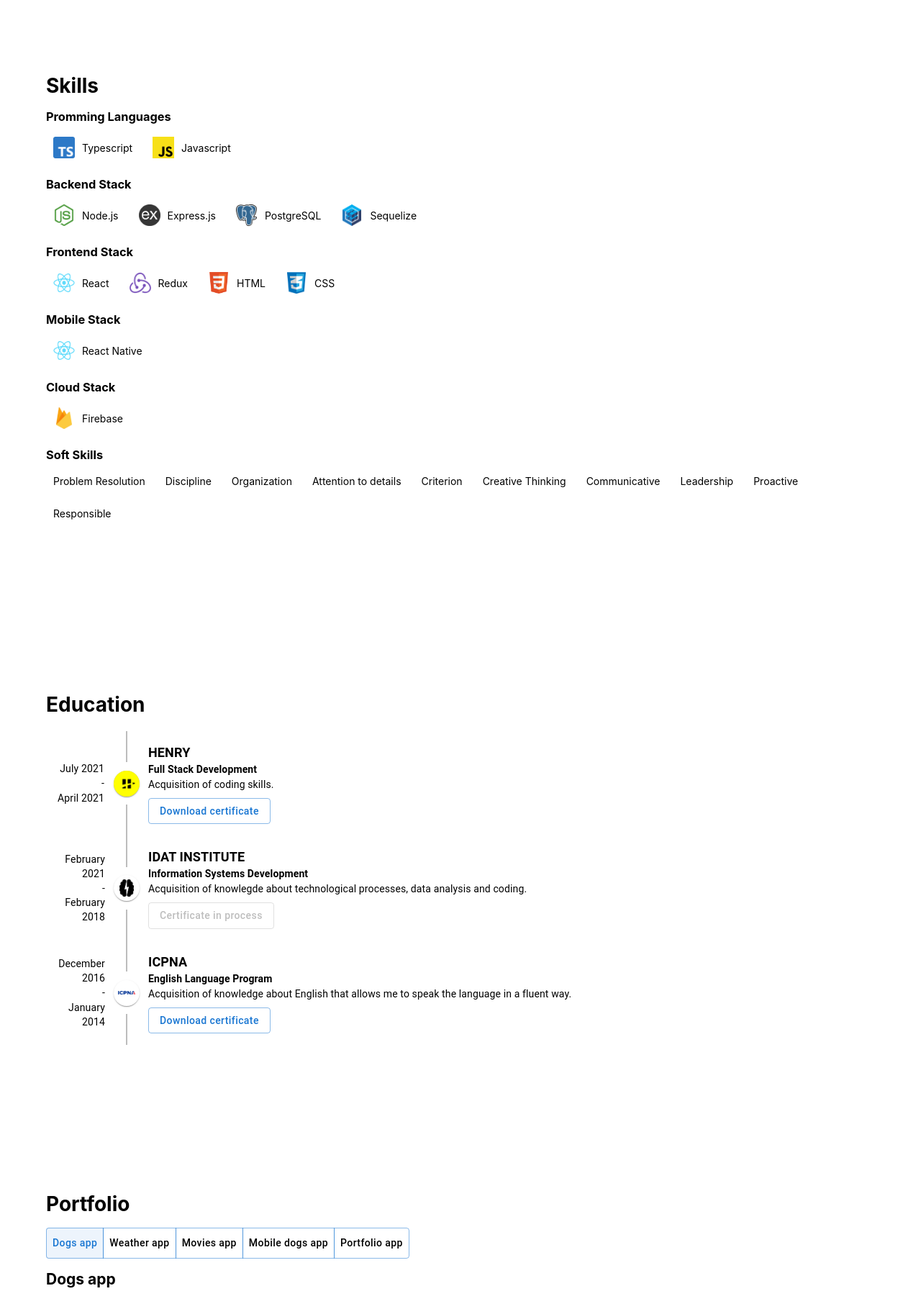
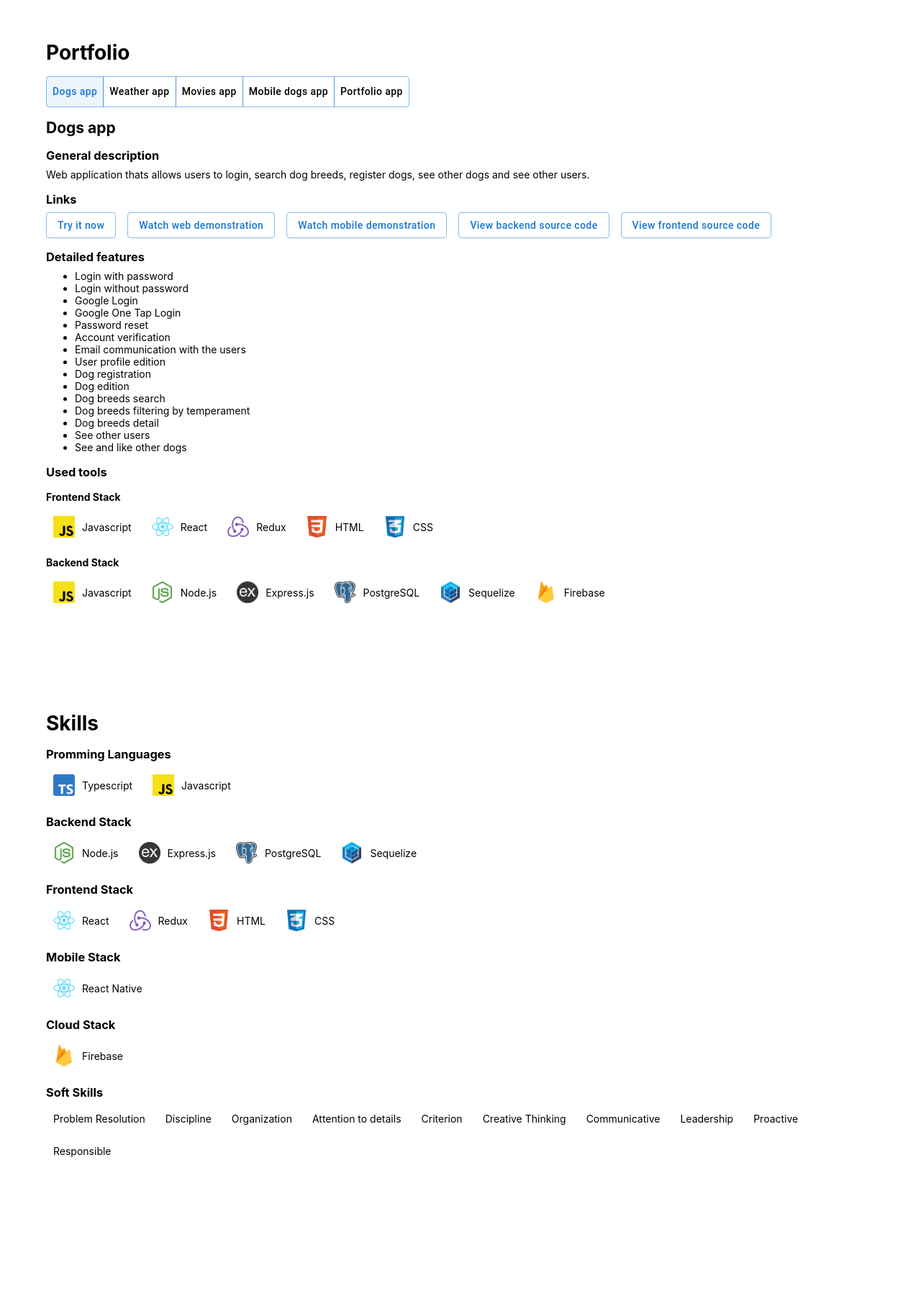
Before and after one commit to edwardburgos/portfolio, a React (Create React App) app: page / in a window 1280 px wide. Shown: the part 806-2600 px from the top of the page at 72% size. Built offline with nearby package versions, Linux system fonts and the light colour scheme.

Commit message:
updated order of the app

```diff
--- a/src/App.tsx
+++ b/src/App.tsx
@@ -14,9 +14,9 @@ function App() {
         <NavBar />
         <div className={s.container}>
           <One />
+          <Four />
           <Two />
           <Three />
-          <Four />
         </div>
       </div>
     </Router>
--- a/src/components/navbar/NavBar.tsx
+++ b/src/components/navbar/NavBar.tsx
@@ -98,7 +98,7 @@ export default function NavBar() {
           onKeyDown={toggleDrawer(false)}
         >
           <List>
-            {['Home', 'Skills', 'Education', 'Portfolio'].map((text, index) => (
+            {['Home', 'Portfolio', 'Skills', 'Education'].map((text, index) => (
               <ListItem button key={index}>
                 <Link to={`#${text.toLowerCase()}`} className={s.noDecoration} onClick={() => { if (text === 'Portfolio') dispatch(modifyApp('dogsapp')) }}>
                   <ListItemIcon sx={{ color: !darkMode ? 'black' : 'white' }}>
```
